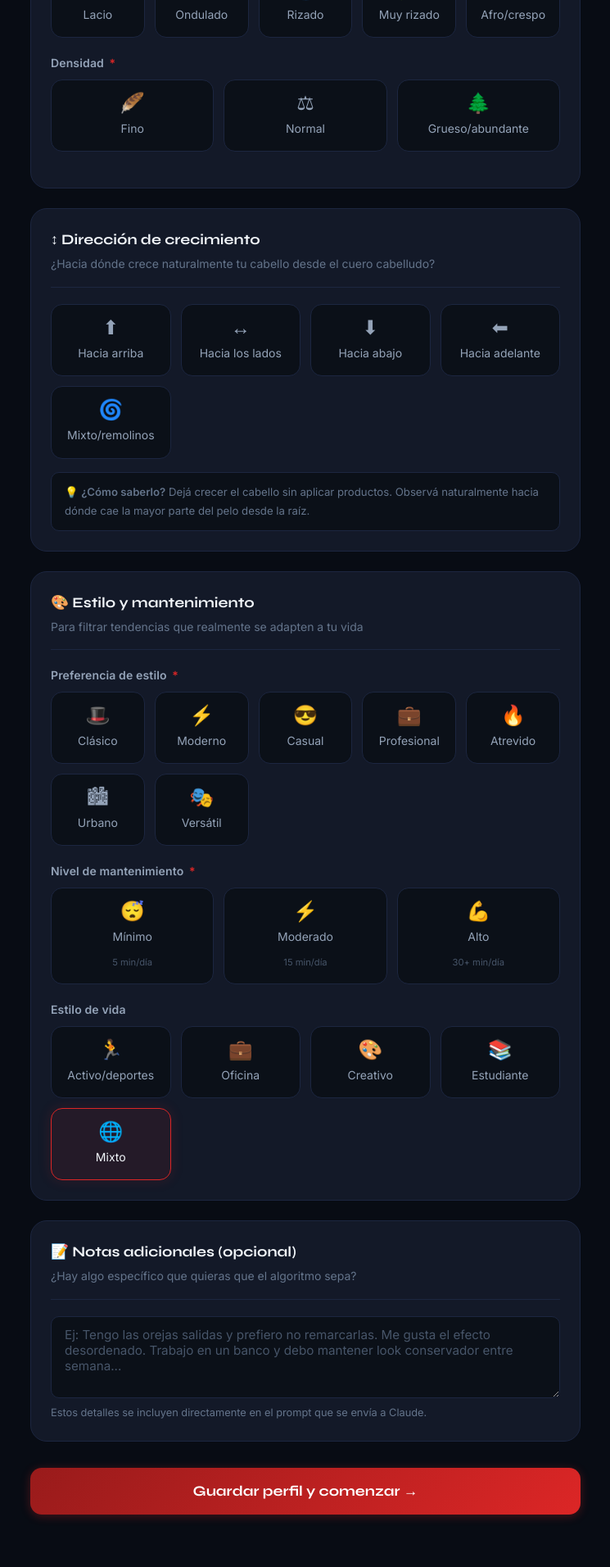
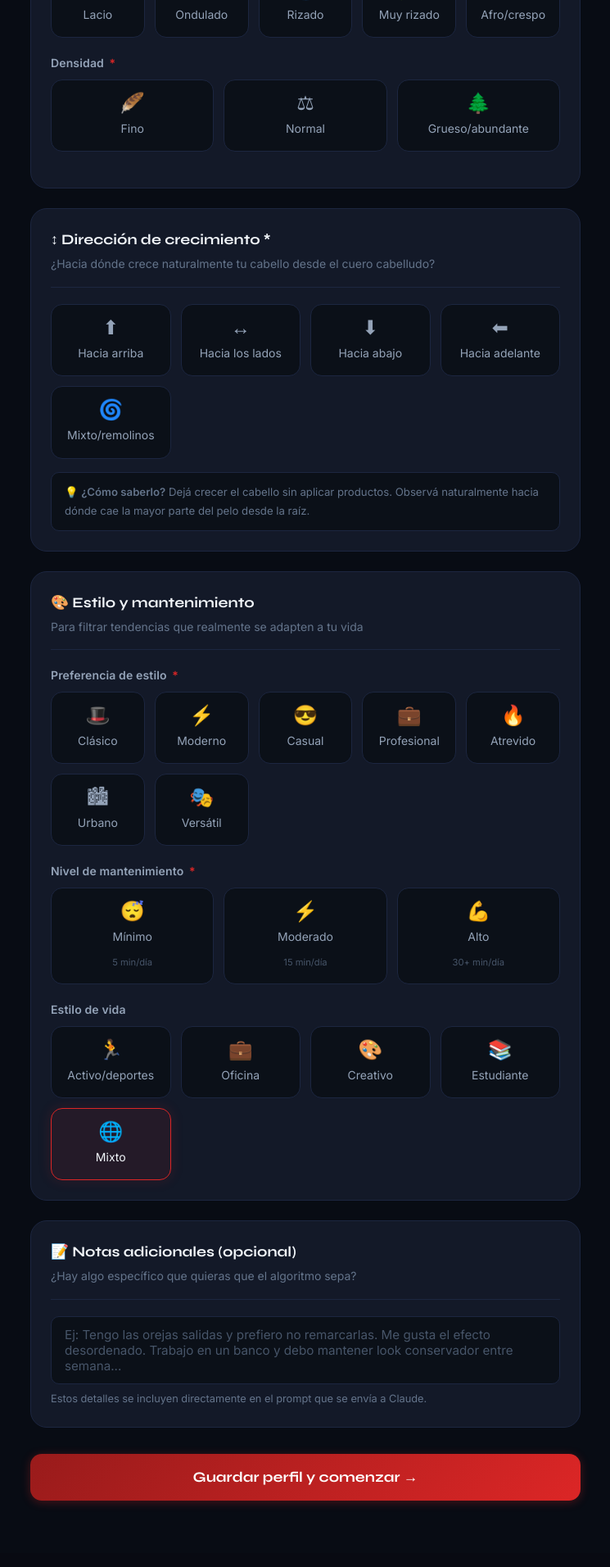
Before and after one commit to SantinoBrr/PrimeProject, a Flask app: page /onboarding in a window 1280 px wide. Shown: the part 874-2786 px from the top of the page at 82% size, without its empty margins (267-1012 px from the left). After the commit the page ends 2712 px from the top, so only its background shows below. Run offline with Flask 3, Linux system fonts and the light colour scheme; some libraries are stand-ins or nearby versions.

Commit message:
Fix onboarding form validation and textarea auto-resize
- Show exactly which required fields are missing instead of a generic message
- Fix age validation to use string check (avoids parseInt NaN/falsy edge cases)
- Add * required marker to Direccion de crecimiento section title
- Textarea Notas adicionales now auto-expands with content, no manual resize handle

Co-Authored-By: Claude Sonnet 4.6 <noreply@anthropic.com>

```diff
--- a/static/css/styles.css
+++ b/static/css/styles.css
@@ -614,7 +614,7 @@ select:-webkit-autofill {
   color: var(--text-primary);
 }
 
-.form-textarea { resize: vertical; min-height: 100px; }
+.form-textarea { resize: none; min-height: 80px; overflow: hidden; }
 
 .form-hint { font-size: 0.8rem; color: var(--text-muted); }
 .form-error { font-size: 0.8rem; color: var(--error); }
--- a/templates/onboarding.html
+++ b/templates/onboarding.html
@@ -118,7 +118,7 @@
     <!-- SECTION 3: Dirección de crecimiento -->
     <div class="card mb-6">
       <div class="card-header">
-        <div class="card-title">↕ Dirección de crecimiento</div>
+        <div class="card-title">↕ Dirección de crecimiento <span class="required">*</span></div>
         <div class="card-subtitle">¿Hacia dónde crece naturalmente tu cabello desde el cuero cabelludo?</div>
       </div>
 
@@ -324,6 +324,14 @@ document.querySelectorAll('input, select, textarea').forEach(el => {
   el.addEventListener('input', updateProgress);
 });
 
+// Auto-resize textarea
+const notesTextarea = document.getElementById('additional_notes');
+function autoResizeTextarea() {
+  notesTextarea.style.height = 'auto';
+  notesTextarea.style.height = notesTextarea.scrollHeight + 'px';
+}
+notesTextarea.addEventListener('input', autoResizeTextarea);
+
 // Submit
 document.getElementById('onboarding-form').addEventListener('submit', async (e) => {
   e.preventDefault();
@@ -333,7 +341,8 @@ document.getElementById('onboarding-form').addEventListener('submit', async (e)
 
   // Validate required
   const fullName = document.getElementById('full_name').value.trim();
-  const age = parseInt(document.getElementById('age').value);
+  const ageStr = document.getElementById('age').value.trim();
+  const age = parseInt(ageStr, 10);
   const country = document.getElementById('country').value;
   const hairType = document.querySelector('input[name="hair_type"]:checked')?.value;
   const hairDensity = document.querySelector('input[name="hair_density"]:checked')?.value;
@@ -341,15 +350,25 @@ document.getElementById('onboarding-form').addEventListener('submit', async (e)
   const stylePref = document.querySelector('input[name="style_pref"]:checked')?.value;
   const maintenance = document.querySelector('input[name="maintenance"]:checked')?.value;
 
-  if (!fullName || !age || !country || !hairType || !hairDensity || !hairGrowth || !stylePref || !maintenance) {
-    errDiv.textContent = 'Por favor completá todos los campos requeridos (marcados con *).';
+  const missing = [];
+  if (!fullName) missing.push('Nombre');
+  if (!ageStr) missing.push('Edad');
+  if (!country) missing.push('País');
+  if (!hairType) missing.push('Textura de cabello');
+  if (!hairDensity) missing.push('Densidad de cabello');
+  if (!hairGrowth) missing.push('Dirección de crecimiento');
+  if (!stylePref) missing.push('Preferencia de estilo');
+  if (!maintenance) missing.push('Nivel de mantenimiento');
+
+  if (missing.length > 0) {
+    errDiv.textContent = `Falta completar: ${missing.join(', ')}.`;
     errDiv.classList.remove('hidden');
     errDiv.scrollIntoView({ behavior: 'smooth', block: 'center' });
     return;
   }
 
-  if (age < 10 || age > 100) {
-    errDiv.textContent = 'La edad debe ser entre 10 y 100 años.';
+  if (isNaN(age) || age < 10 || age > 100) {
+    errDiv.textContent = 'La edad debe ser un número entre 10 y 100 años.';
     errDiv.classList.remove('hidden');
     return;
   }
```
